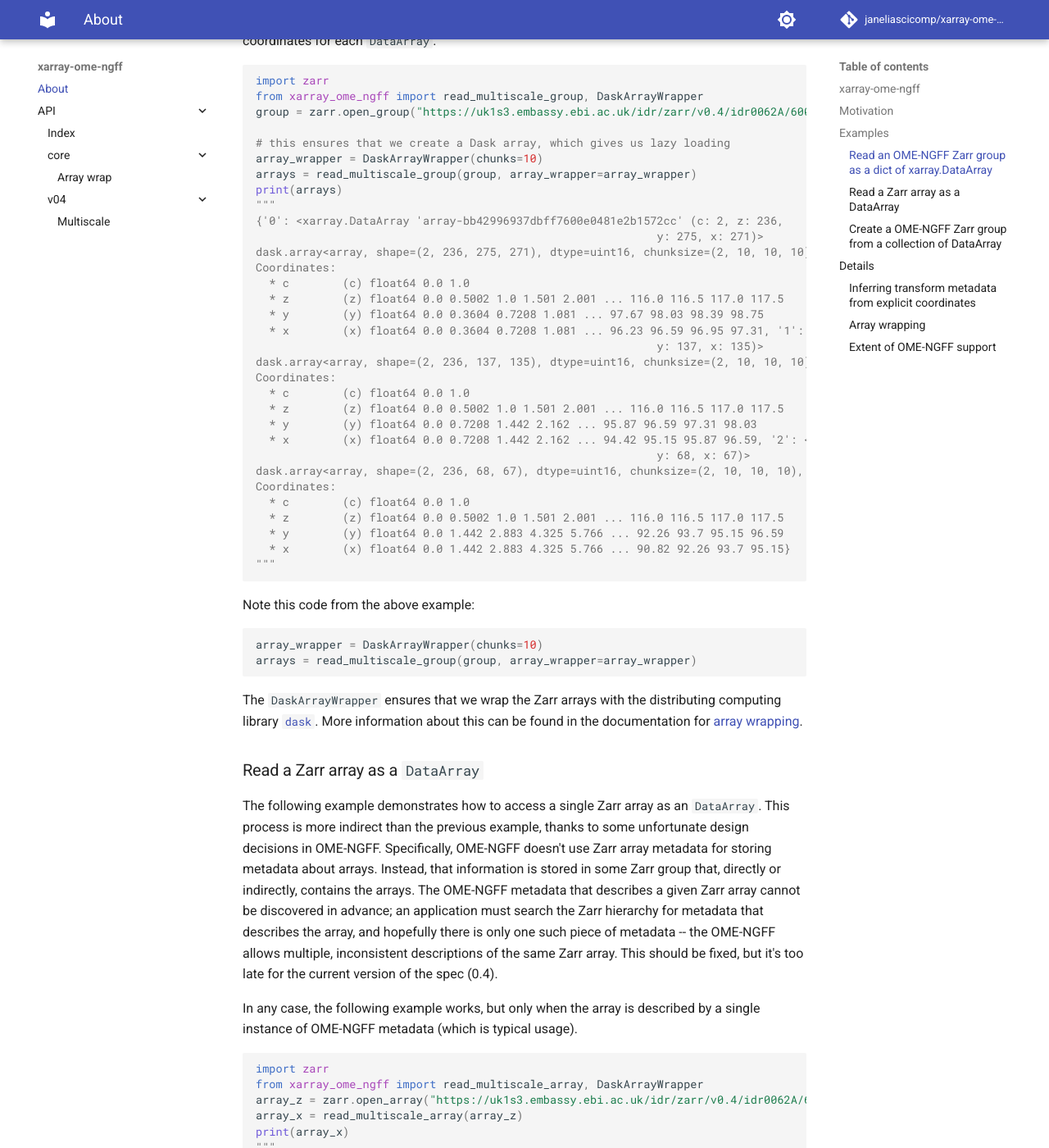
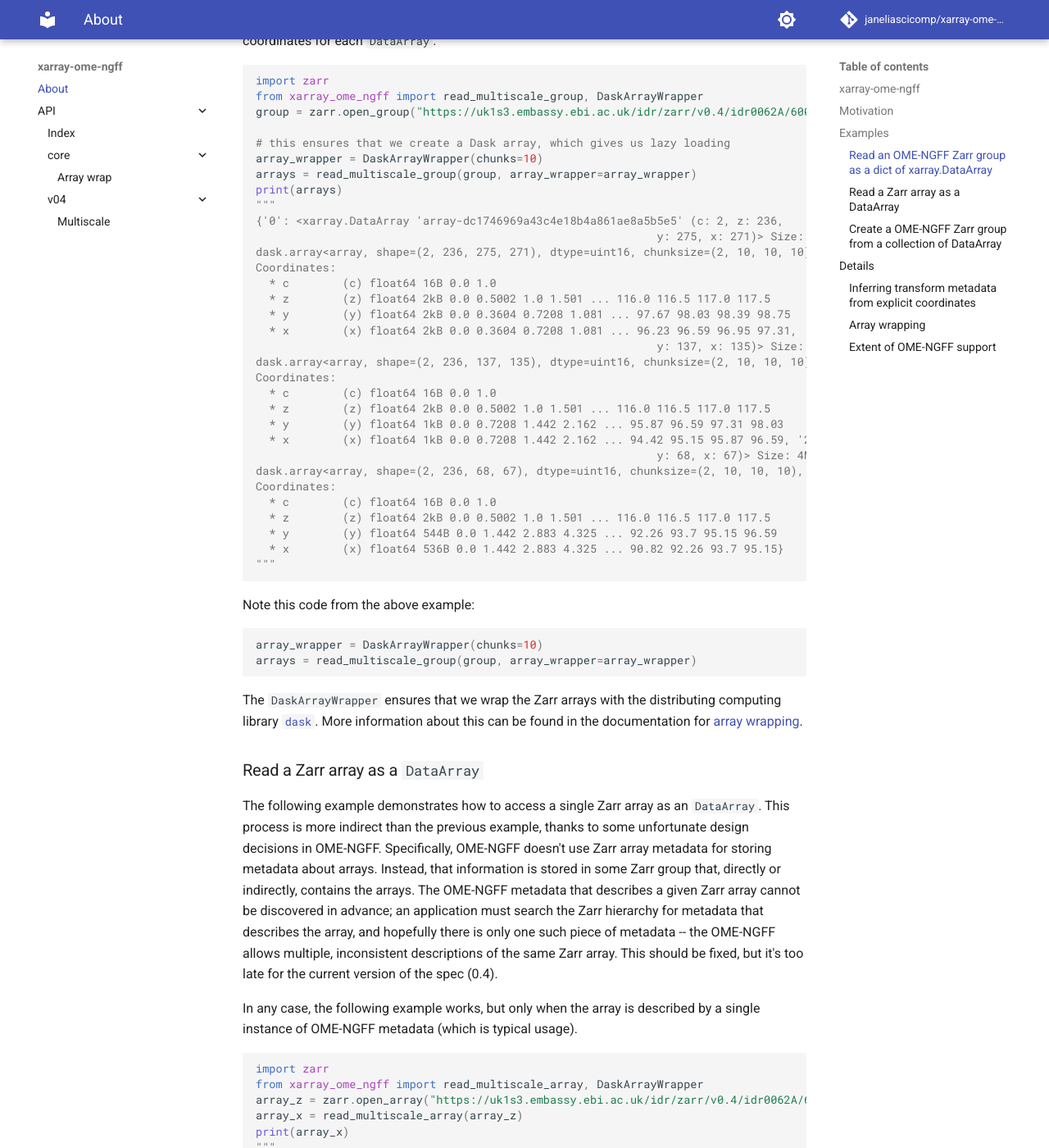
Before and after one commit to JaneliaSciComp/xarray-ome-ngff, an MkDocs documentation site: the page built from docs/index.md, in a window 1280 px wide and 1400 px high, scrolled down 796 px. Shown: the whole window at 82% size. Built offline with MkDocs 1.6.1 and Material for MkDocs 9.7.7, drawn with Linux system fonts in a browser that asks for light colours; comment, search, counter and statistics services are not loaded; some of the changed text lies outside the part shown.

````diff
--- a/docs/index.md
+++ b/docs/index.md
@@ -32,28 +32,28 @@ array_wrapper = DaskArrayWrapper(chunks=10)
 arrays = read_multiscale_group(group, array_wrapper=array_wrapper)
 print(arrays)
 """
-{'0': <xarray.DataArray 'array-bb42996937dbff7600e0481e2b1572cc' (c: 2, z: 236,
-                                                            y: 275, x: 271)>
+{'0': <xarray.DataArray 'array-dc1746969a43c4e18b4a861ae8a5b5e5' (c: 2, z: 236,
+                                                            y: 275, x: 271)> Size: 70MB
 dask.array<array, shape=(2, 236, 275, 271), dtype=uint16, chunksize=(2, 10, 10, 10), chunktype=numpy.ndarray>
 Coordinates:
-  * c        (c) float64 0.0 1.0
-  * z        (z) float64 0.0 0.5002 1.0 1.501 2.001 ... 116.0 116.5 117.0 117.5
-  * y        (y) float64 0.0 0.3604 0.7208 1.081 ... 97.67 98.03 98.39 98.75
-  * x        (x) float64 0.0 0.3604 0.7208 1.081 ... 96.23 96.59 96.95 97.31, '1': <xarray.DataArray 'array-2bfe6d4a6d289444ca93aa84fcb36342' (c: 2, z: 236,
-                                                            y: 137, x: 135)>
+  * c        (c) float64 16B 0.0 1.0
+  * z        (z) float64 2kB 0.0 0.5002 1.0 1.501 ... 116.0 116.5 117.0 117.5
+  * y        (y) float64 2kB 0.0 0.3604 0.7208 1.081 ... 97.67 98.03 98.39 98.75
+  * x        (x) float64 2kB 0.0 0.3604 0.7208 1.081 ... 96.23 96.59 96.95 97.31, '1': <xarray.DataArray 'array-9663bb2b4241268352500eb4e3bef581' (c: 2, z: 236,
+                                                            y: 137, x: 135)> Size: 17MB
 dask.array<array, shape=(2, 236, 137, 135), dtype=uint16, chunksize=(2, 10, 10, 10), chunktype=numpy.ndarray>
 Coordinates:
-  * c        (c) float64 0.0 1.0
-  * z        (z) float64 0.0 0.5002 1.0 1.501 2.001 ... 116.0 116.5 117.0 117.5
-  * y        (y) float64 0.0 0.7208 1.442 2.162 ... 95.87 96.59 97.31 98.03
-  * x        (x) float64 0.0 0.7208 1.442 2.162 ... 94.42 95.15 95.87 96.59, '2': <xarray.DataArray 'array-80c5fc67c0c57909c0a050656a5ab630' (c: 2, z: 236,
-                                                            y: 68, x: 67)>
+  * c        (c) float64 16B 0.0 1.0
+  * z        (z) float64 2kB 0.0 0.5002 1.0 1.501 ... 116.0 116.5 117.0 117.5
+  * y        (y) float64 1kB 0.0 0.7208 1.442 2.162 ... 95.87 96.59 97.31 98.03
+  * x        (x) float64 1kB 0.0 0.7208 1.442 2.162 ... 94.42 95.15 95.87 96.59, '2': <xarray.DataArray 'array-dd59cfa6aeac755c5fd9b53fd121f3b8' (c: 2, z: 236,
+                                                            y: 68, x: 67)> Size: 4MB
 dask.array<array, shape=(2, 236, 68, 67), dtype=uint16, chunksize=(2, 10, 10, 10), chunktype=numpy.ndarray>
 Coordinates:
-  * c        (c) float64 0.0 1.0
-  * z        (z) float64 0.0 0.5002 1.0 1.501 2.001 ... 116.0 116.5 117.0 117.5
-  * y        (y) float64 0.0 1.442 2.883 4.325 5.766 ... 92.26 93.7 95.15 96.59
-  * x        (x) float64 0.0 1.442 2.883 4.325 5.766 ... 90.82 92.26 93.7 95.15}
+  * c        (c) float64 16B 0.0 1.0
+  * z        (z) float64 2kB 0.0 0.5002 1.0 1.501 ... 116.0 116.5 117.0 117.5
+  * y        (y) float64 544B 0.0 1.442 2.883 4.325 ... 92.26 93.7 95.15 96.59
+  * x        (x) float64 536B 0.0 1.442 2.883 4.325 ... 90.82 92.26 93.7 95.15}
 """
 ```
 
@@ -88,7 +88,7 @@ array_z = zarr.open_array("https://uk1s3.embassy.ebi.ac.uk/idr/zarr/v0.4/idr0062
 array_x = read_multiscale_array(array_z)
 print(array_x)
 """
-<xarray.DataArray (c: 2, z: 236, y: 68, x: 67)>
+<xarray.DataArray (c: 2, z: 236, y: 68, x: 67)> Size: 4MB
 array([[[[28, 10,  9, ...,  9,  9,  9],
          [10,  9,  9, ...,  9, 23, 10],
          [ 9,  9,  9, ...,  8, 93,  9],
@@ -131,10 +131,10 @@ array([[[[28, 10,  9, ...,  9,  9,  9],
          [28, 27, 28, ..., 39, 28, 28],
          [28, 28, 28, ..., 27, 28, 28]]]], dtype=uint16)
 Coordinates:
-  * c        (c) float64 0.0 1.0
-  * z        (z) float64 0.0 0.5002 1.0 1.501 2.001 ... 116.0 116.5 117.0 117.5
-  * y        (y) float64 0.0 1.442 2.883 4.325 5.766 ... 92.26 93.7 95.15 96.59
-  * x        (x) float64 0.0 1.442 2.883 4.325 5.766 ... 90.82 92.26 93.7 95.15
+  * c        (c) float64 16B 0.0 1.0
+  * z        (z) float64 2kB 0.0 0.5002 1.0 1.501 ... 116.0 116.5 117.0 117.5
+  * y        (y) float64 544B 0.0 1.442 2.883 4.325 ... 92.26 93.7 95.15 96.59
+  * x        (x) float64 536B 0.0 1.442 2.883 4.325 ... 90.82 92.26 93.7 95.15
 """
 ```
 
````
Also changed, not shown: pyproject.toml (+8 -5 lines), 2 other files.
